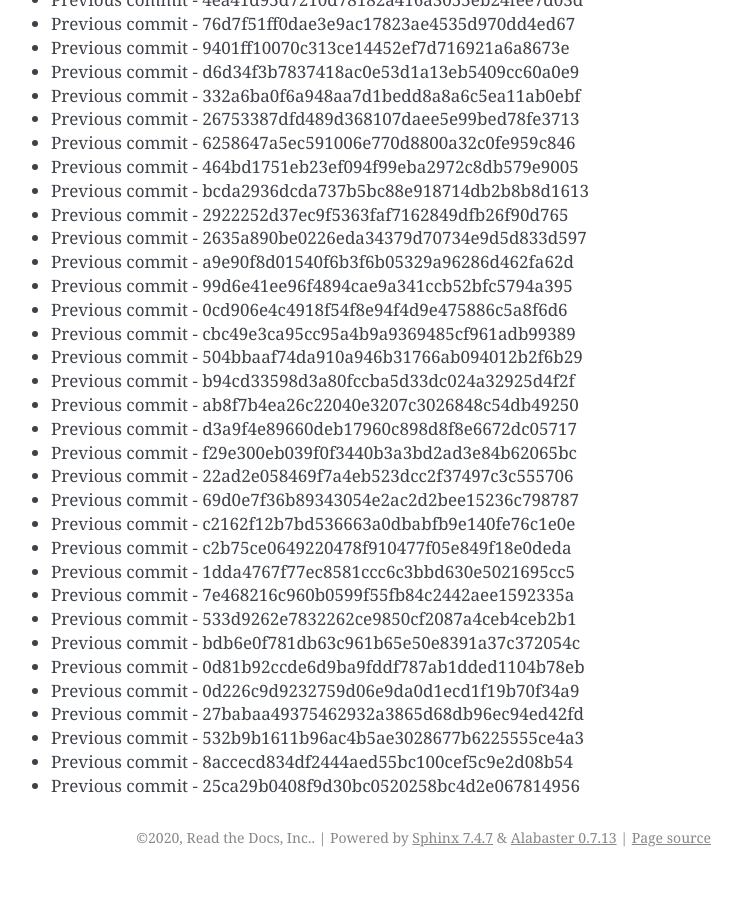
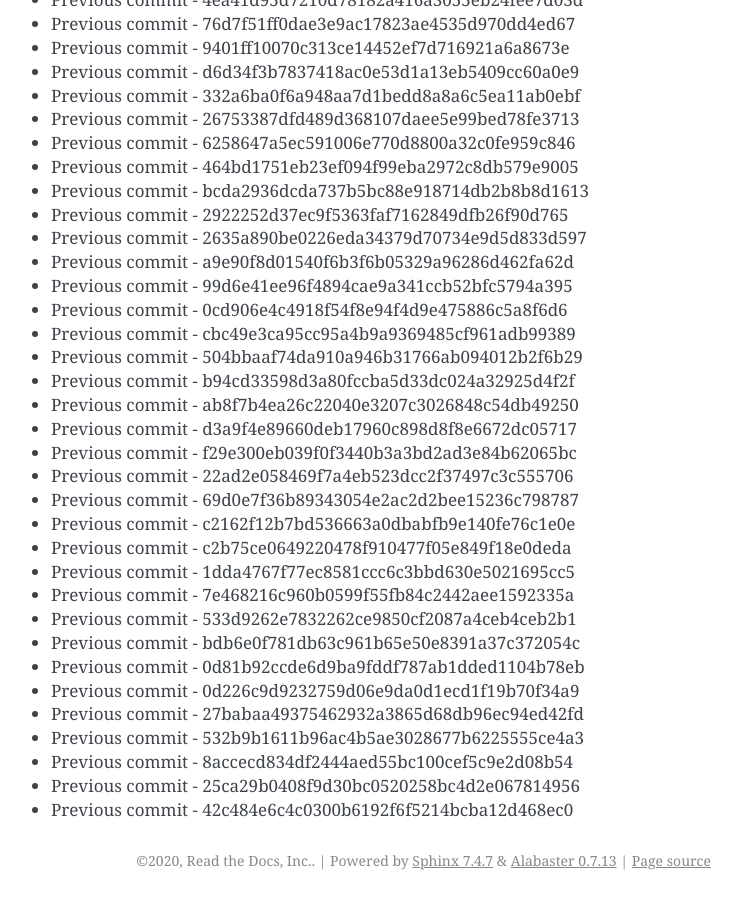
Before and after one commit to readthedocs/rtd-git-stresstest, a Sphinx documentation site: the page built from docs/updates.rst, in a window 1280 px wide and 900 px high, scrolled down 56078 px. Shown: the whole window, without its empty margins (399-1141 px from the left). Built offline with Sphinx 7.4.7, drawn with Linux system fonts in a browser that asks for light colours; before the commit the page ends 56955 px from its top, so only the background shows below that.

Commit message:
Generating commit from previous: 42c484e6c4c0300b6192f6f5214bcba12d468ec0

```diff
--- a/docs/updates.rst
+++ b/docs/updates.rst
@@ -2388,3 +2388,4 @@ It can be tested for any performance characteristics.
 * Previous commit - 532b9b1611b96ac4b5ae3028677b6225555ce4a3
 * Previous commit - 8accecd834df2444aed55bc100cef5c9e2d08b54
 * Previous commit - 25ca29b0408f9d30bc0520258bc4d2e067814956
+* Previous commit - 42c484e6c4c0300b6192f6f5214bcba12d468ec0
```
